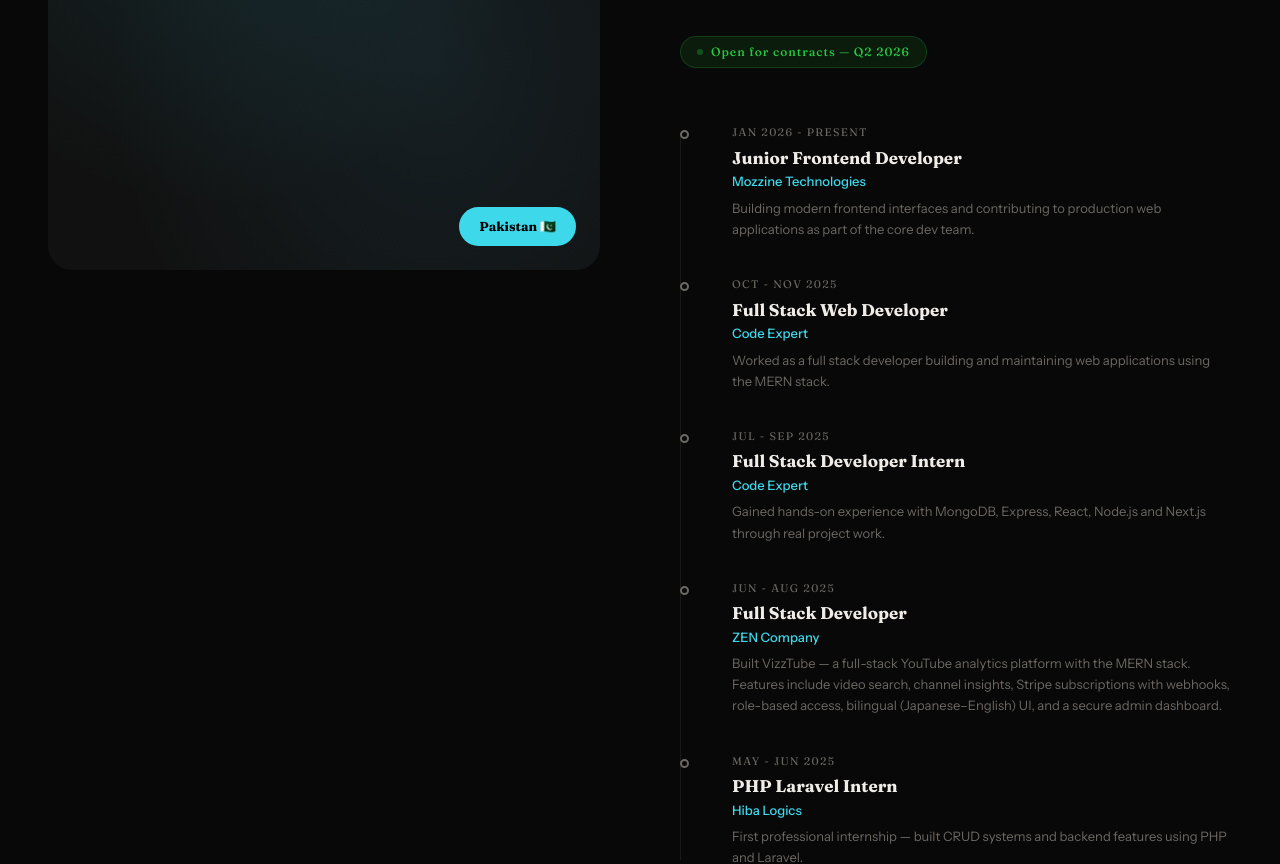
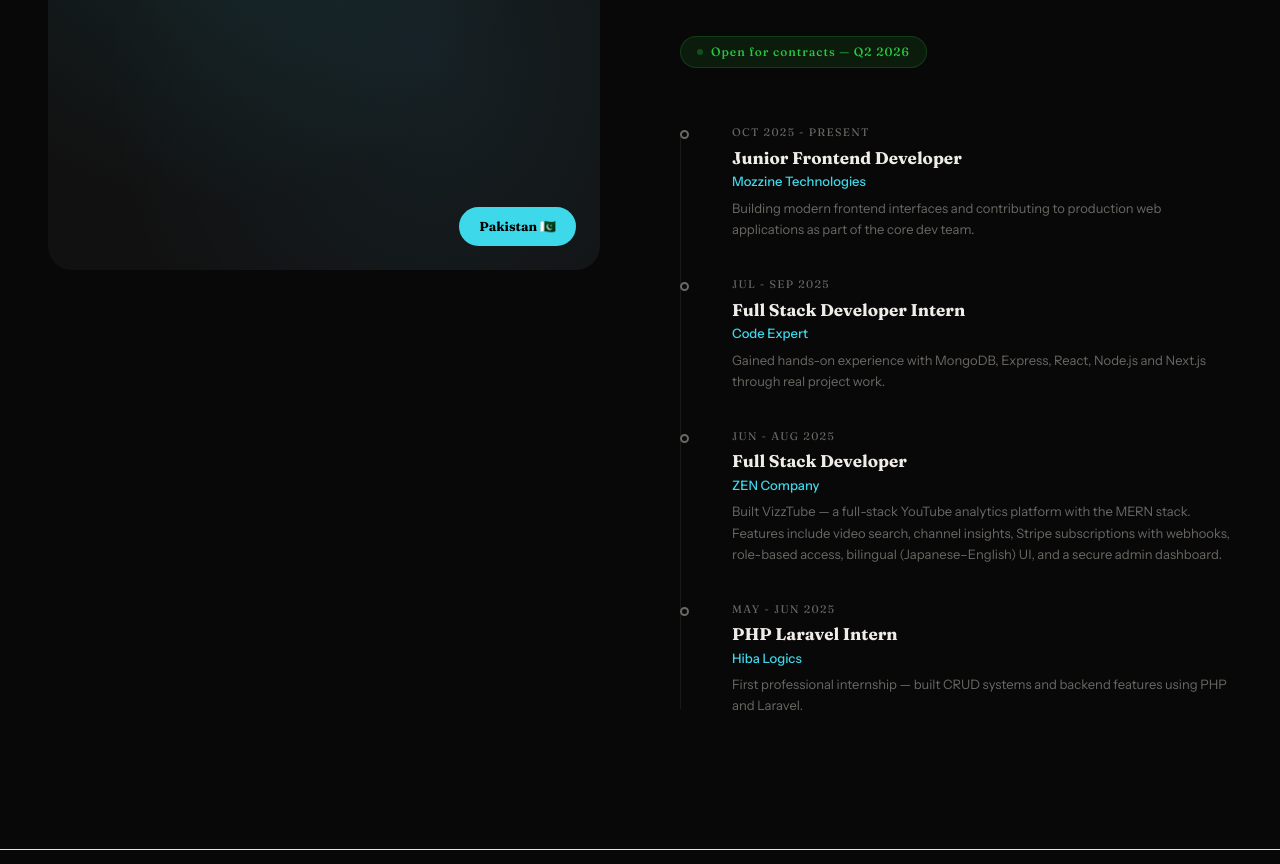
Before and after one commit to sahilphantom/sahil-portfolio, a Next.js app: page / in a window 1280 px wide. Shown: the part 5700-6564 px from the top of the page. Built offline with nearby package versions, Linux system fonts and the light colour scheme.

Commit message:
fix: update timeline entry for Junior Frontend Developer and remove Full Stack Web Developer position

```diff
--- a/src/data/index.ts
+++ b/src/data/index.ts
@@ -324,20 +324,13 @@
 export const TIMELINE: TimelineEntry[] = [
   {
     id: "mozzine",
-    year: "Jan 2026 - Present",
+    year: "Oct 2025 - Present",
     title: "Junior Frontend Developer",
     company: "Mozzine Technologies",
     description:
       "Building modern frontend interfaces and contributing to production web applications as part of the core dev team.",
   },
-  {
-    id: "codeexpert-fullstack",
-    year: "Oct - Nov 2025",
-    title: "Full Stack Web Developer",
-    company: "Code Expert",
-    description:
-      "Worked as a full stack developer building and maintaining web applications using the MERN stack.",
-  },
+
   {
     id: "codeexpert-intern",
     year: "Jul - Sep 2025",
```
